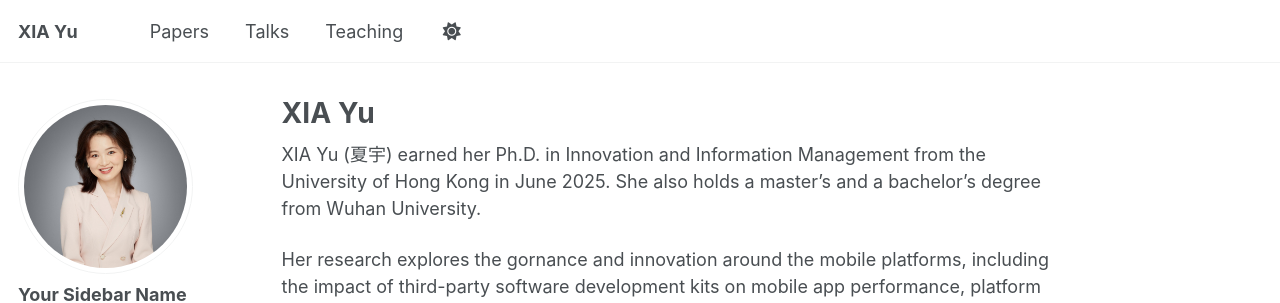
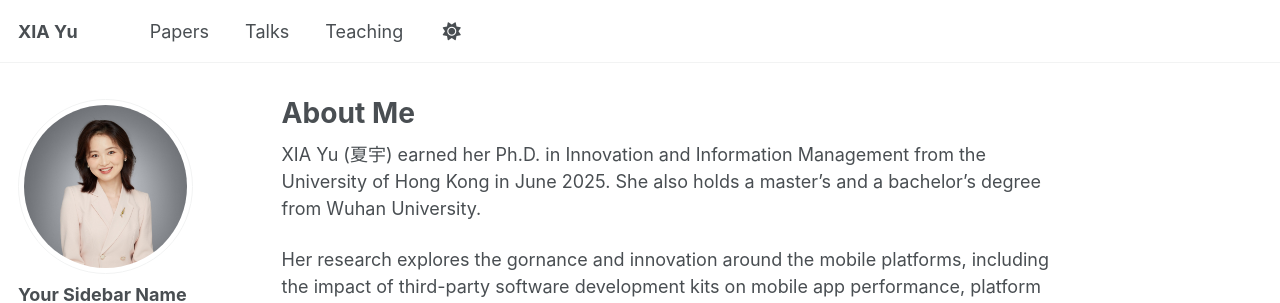
Before and after one commit to yuxia2025/yuxia2025.github.io, a Jekyll site: the page built from _pages/about.md, in a window 1280 px wide and 971 px high. Shown: the top 303 px of the window. Built offline with Jekyll 4.4.1, drawn with Linux system fonts in a browser that asks for light colours; some web fonts are replaced.

Commit message:
Update about.md

```diff
--- a/_pages/about.md
+++ b/_pages/about.md
@@ -1,6 +1,6 @@
 ---
 permalink: /
-title: "XIA Yu"
+title: "About Me"
 author_profile: true
 redirect_from:
   - /about/
```
